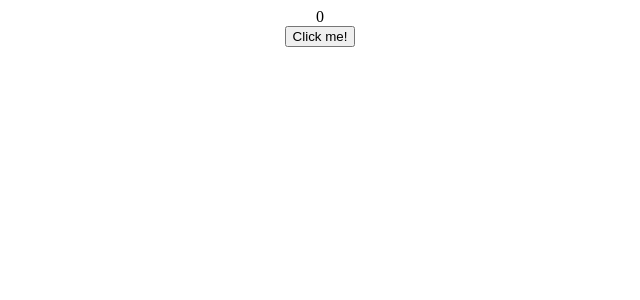
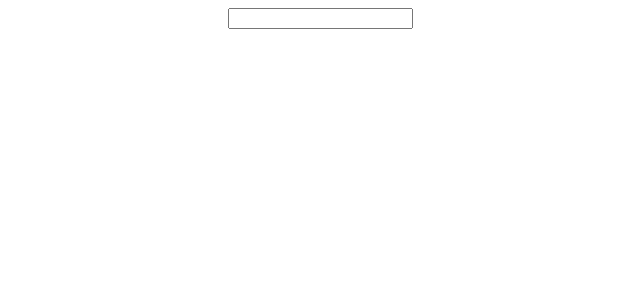
Before and after one commit to AayuGupta009/social-media-app, a React (Create React App) app: page / in a window 1280 px wide. Shown: the top 300 px of the page, without its empty margins (320-960 px from the left). Built offline with nearby package versions, Linux system fonts and the light colour scheme; the HTML template or start-up script is replaced by a standard one.

Commit message:
useState to target Input tag value using event.target.value

```diff
--- a/src/App.js
+++ b/src/App.js
@@ -2,12 +2,13 @@ import styles from  './App.module.css';
 import { useState } from 'react'
 
 function App() {
-  const [age , setAge] = useState(0)
+  const [input, setInput] = useState('')
+  const setInputValue = (event) => setInput(event.target.value)
   return (
     <div className={styles.App}>
-      {age}
+      <input type="text" onChange={setInputValue} />
       <br />
-      <button onClick={() => setAge( age + 1)}>Click me!</button>
+      {input}
     </div>
   );
 }
```
